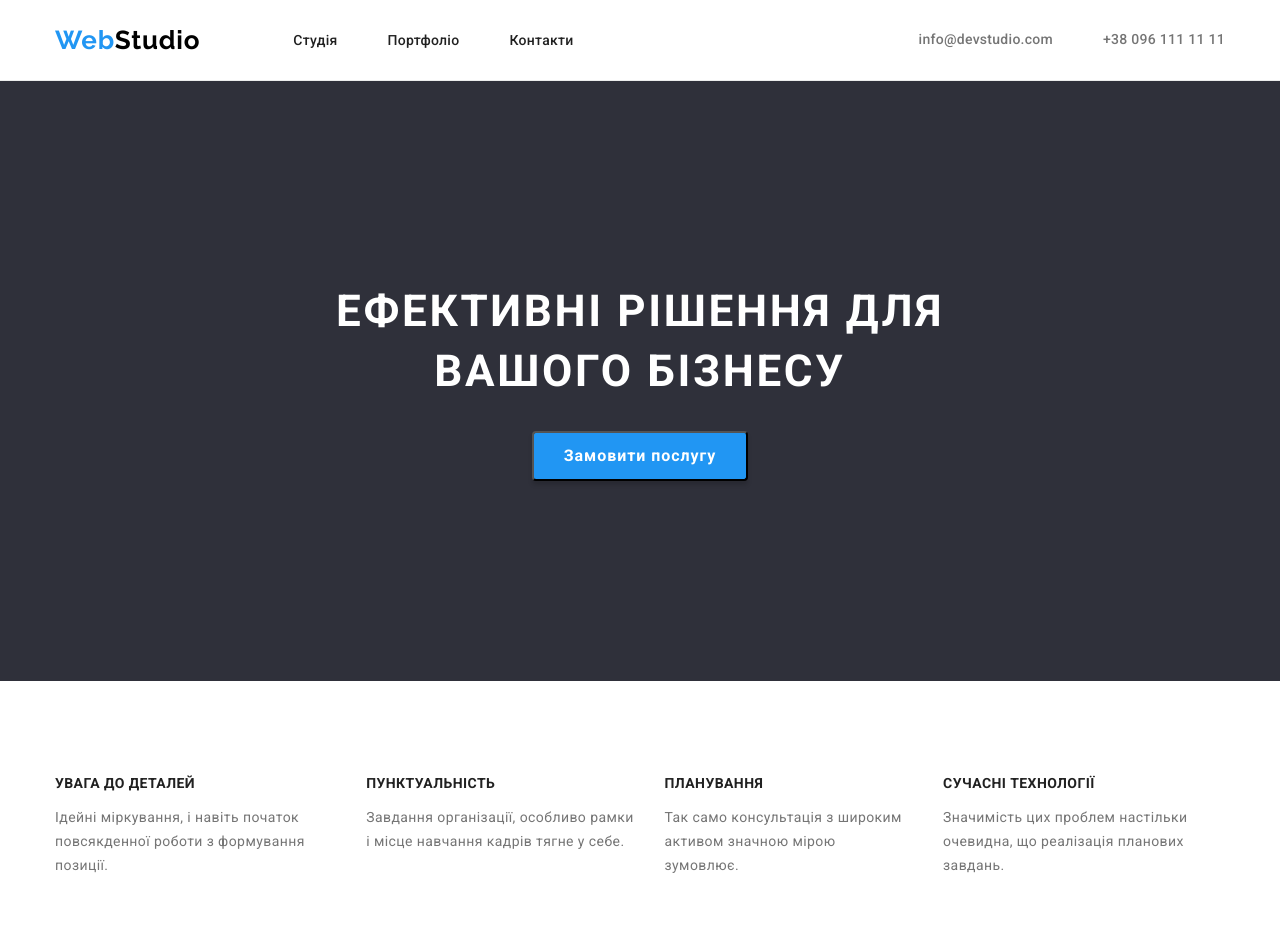
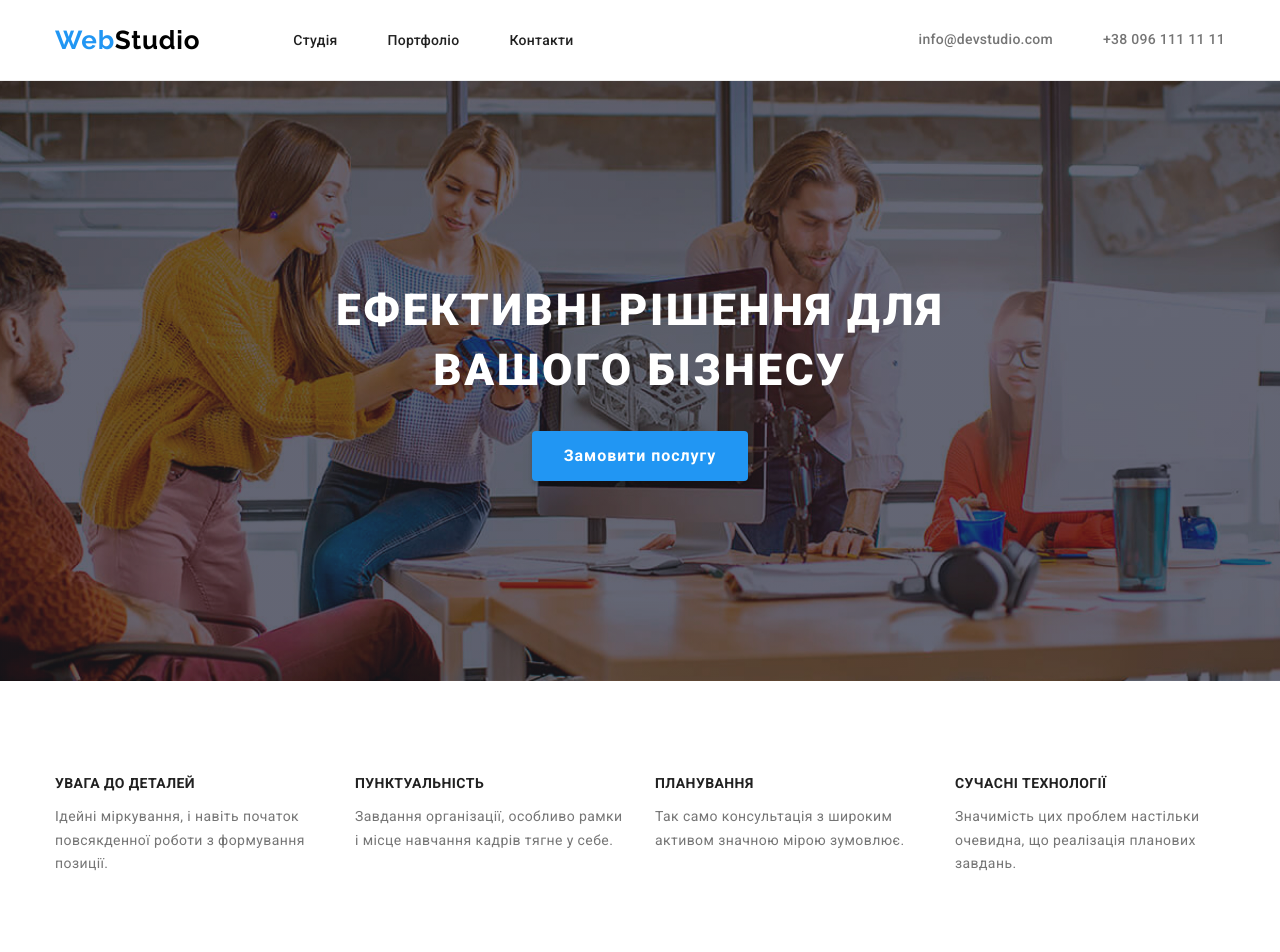
Before and after one commit to Denys-Harakh/goit-markup-hw-03, a plain HTML site: page index.html in a window 1280 px wide. Shown: the top 952 px of the page. Drawn offline with nearby package versions, Linux system fonts and the light colour scheme.

Commit message:
goit-markup-hw-03

```diff
--- a/css/styles.css
+++ b/css/styles.css
@@ -137,45 +137,55 @@ img {
 /* Герой */
 .hero {
     background-color: var(--background-color);
-    height: 600px;
+    display: block;
+    max-width: 1600px;
+    padding-top: 200px;
+    padding-bottom: 200px;
+    background-image: linear-gradient(
+      to right,
+      rgba(47, 48, 58, 0.4),
+      rgba(47, 48, 58, 0.4)
+    ),
+    url(../images/Hero.jpg);
+    background-size: cover;
+    background-position: center;
+    background-repeat: no-repeat;
+    text-align: center;
+    margin-left: auto;
+    margin-right: auto;
 }
+
 .hero .title {
     color: var(--primary-white-color);
+    font-weight: 900;
     font-size: 44px;
-    line-height: 60px;
+    line-height: 1.36;
+    letter-spacing: 0.06em;
     text-transform: uppercase;
-    text-align: center;
-    padding-top: 200px;
+    margin-top: 0;
     margin-bottom: 30px;
-    margin-top: 0;
+}
+
+.hero .button {
+    color: var(--primary-white-color);
+    background-color: var(--accent-color);
+    font-family: inherit;
+    font-weight: 700;
+    font-size: 16px;
+    line-height: 1.87;
     letter-spacing: 0.06em;
+    padding: 0;
+    margin: 0;
 
-}
-.hero .button {
-    width: 216px;
+    min-width: 216px;
     height: 50px;
-    background-color: var(--accent-color);
+    border-radius: 4px;
+    border: 0px;
     box-shadow: 0px 4px 4px rgba(0, 0, 0, 0.15);
-    border-radius: 4px;
-    cursor: pointer;
 }
 .hero .button:hover,
 .hero .button:focus{
     background-color: var(--button-hover-color);
-}
-button .text{
-    color: var(--primary-white-color);
-    font-weight: 700;
-    font-size: 16px;
-    line-height: 1.87;
-    width: 152px;
-    height: 30px;
-    letter-spacing: 0.06em;
-}
-
-.button {
-    display: block;
-    margin: auto;
 }
 
 /* Преимущества */
@@ -186,28 +196,27 @@ button .text{
     line-height: 16px;
     letter-spacing: 0.03em;
     text-transform: uppercase;
+    margin: 0;
+    padding: 0;
 
 }
 .advantage .text{
     color: var(--title-text-color);
-    font-weight: 400;
     font-size: 14px;
-    line-height: 24px;
+    line-height: 1.71;
     letter-spacing: 0.03em;
 }
 
 .advantage .list {
+    margin: 94px 0;
     display: flex;
-    margin-top: 80px;
-    margin-bottom: 75px;
+    justify-content: center;
+    gap: 30px;
 }
 
 .advantage .item {
-    margin-right: 29px;
-}
-
-.advantage .item:last-child {
-    margin-right: 0;
+    display: block;
+    width: 270px;
 }
 
 .directions .title{
@@ -216,8 +225,8 @@ button .text{
     line-height: 1.17;
     text-align: center;
     letter-spacing: 0.03em;
-    margin: 0;
     margin-bottom: 50px;
+    margin-top: -18px;
 
 }
 
@@ -247,19 +256,20 @@ button .text{
     margin-bottom: 50px;
 
 }
-.complex-list .title{
+.team .title-name{
+    font-weight: 500;
     font-size: 16px;
     line-height: 1.19;
+    text-align: center;
+    letter-spacing: 0.03em;
+    margin-bottom: 0;
 }
 .team .text {
+    font-weight: 400;
     font-size: 16px;
     line-height: 1.19;
-    font-weight: 500;
-    font-size: 16px;
-    line-height: 19px;
     text-align: center;
     letter-spacing: 0.03em;
-
 }
 
 .team .list {
@@ -288,7 +298,7 @@ button .text{
     color: var(--title-text-color);
     font-weight: 400;
     font-size: 16px;
-    line-height: 19px;
+    line-height: 1.19;
 }
 /* Подвал */
 
@@ -334,7 +344,7 @@ footer .list {
 }
 
 footer .container {
-    padding-top: 60px;
+    padding-top: 70px;
     padding-bottom: 60px;
 }
 .contacts {
@@ -383,7 +393,7 @@ cursor: pointer;
 }
 /* Проэкты */
 .project {
-    padding-bottom: 94px;
+    padding-bottom: 108px;
 }
 
 .project .title{
--- a/index.html
+++ b/index.html
@@ -30,10 +30,8 @@
     <main>
         <!--Герой-->
             <section class="hero">
-                <div class="container">
                     <h1 class="title">Ефективні рішення для <br> вашого бізнесу</h1>
-                    <button type="button" class="button"> <span class="text">Замовити послугу</span></button>
-                </div>
+                    <button type="button" class="button"> <span>Замовити послугу</span></button>
             </section>
     <!--Переваги-->
     <section class="advantage container">
```
Also changed, not shown: portfolio.html (+17 -1 lines), images/Hero.jpg (added).
